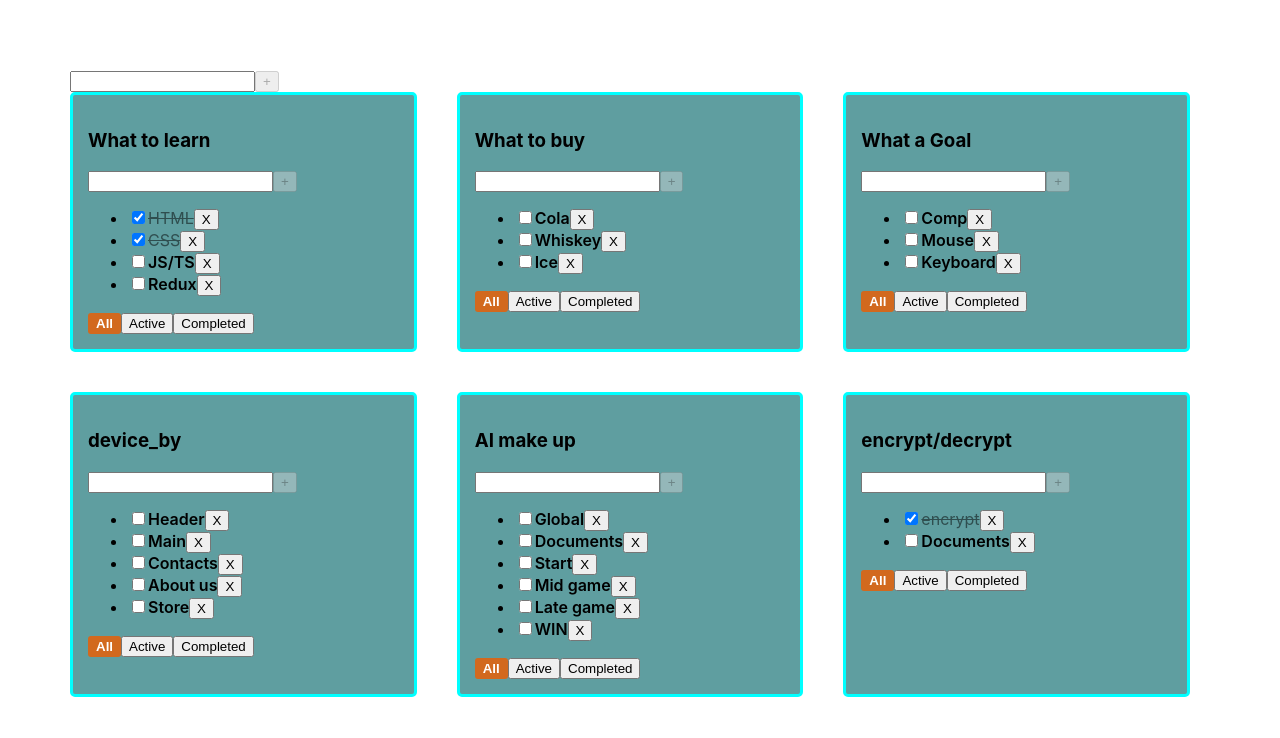
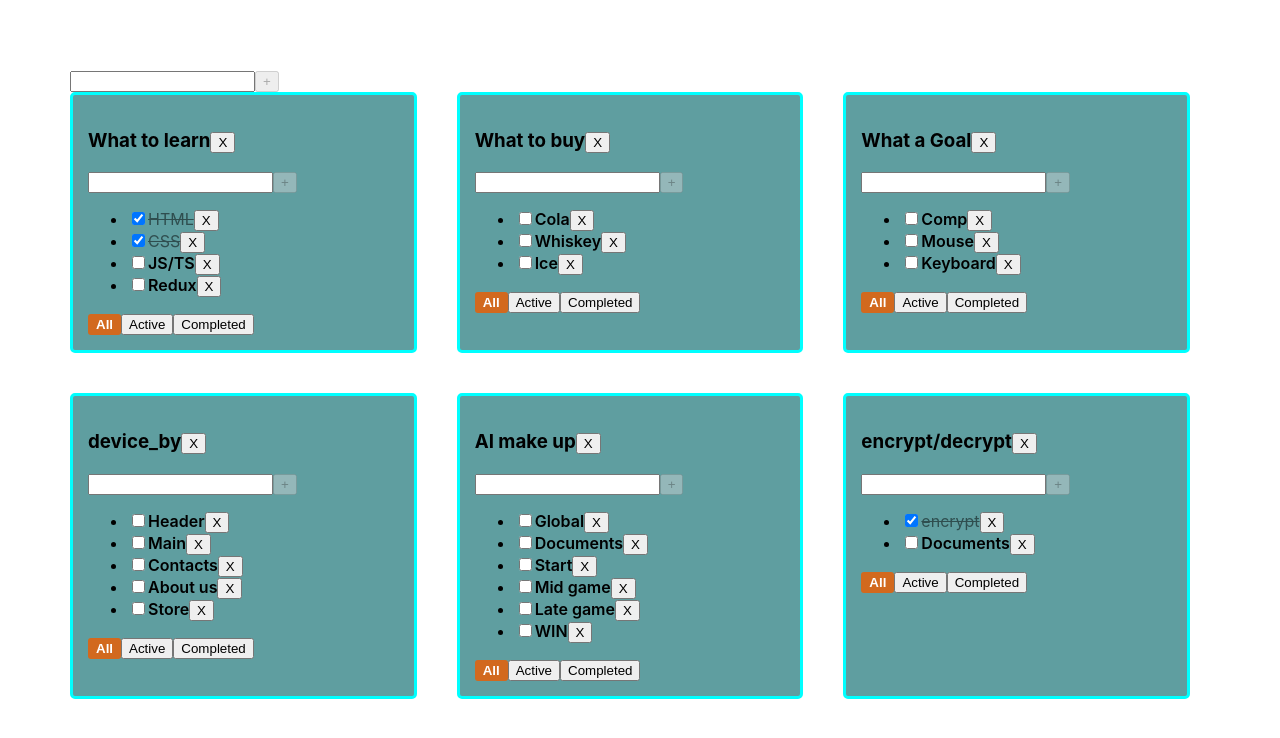
Before and after one commit to wewealka/1-todolist, a React (Create React App) app: page / in a window 1280 px wide. Shown: the top 738 px of the page. Built offline with nearby package versions, Linux system fonts and the light colour scheme.

Commit message:
add new type for controlled function

```diff
--- a/src/layout/ConceptWindows.tsx
+++ b/src/layout/ConceptWindows.tsx
@@ -5,27 +5,26 @@ import { useAutoAnimate } from '@formkit/auto-animate/react';
 import { CombinedInput } from "../components/input/InputU";
 
 export type FiltersValuesType = "All" | "Active" | "Completed";
-
 export type TaskType = {
     id: string;
     title: string;
     isDone: boolean;
 };
 export type ConceptWindowsPropsType = {
+    cwId: string
     title: string;
     tasks: Array<TaskType>;
 };
 export type MainType = {
-    mainObj: ConceptWindowsPropsType
-}
+    mainObj: ConceptWindowsPropsType;
+    onRemoveWindow: (title: string) => void;
+};
 
-
-
-export const ConceptWindows: React.FC<MainType> = ({ mainObj}) => {
-    const [listRef] = useAutoAnimate<HTMLUListElement>()
+export const ConceptWindows: React.FC<MainType> = ({ mainObj, onRemoveWindow }) => {
+    const [listRef] = useAutoAnimate<HTMLUListElement>();
     const [tasks, setTasks] = useState<TaskType[]>(mainObj.tasks);
     const [activeFilter, setActiveFilter] = useState<FiltersValuesType>("All");
-    const [newTaskTitle, setNewTaskTitle] = useState("");
+    const [newTaskTitle, setNewTaskTitle] = useState<string>("");
 
     const filteredTasks = usageFilterBtn(tasks, activeFilter);
 
@@ -39,8 +38,8 @@ export const ConceptWindows: React.FC<MainType> = ({ mainObj}) => {
         setTasks(updatedTasks);
     };
 
+    const filters: FiltersValuesType[] = ["All", "Active", "Completed"];
 
-    const filters: FiltersValuesType[] = ["All", "Active", "Completed"];
     const buttonList = filters.map(filter => (
         <MainButton
             key={filter}
@@ -48,27 +47,29 @@ export const ConceptWindows: React.FC<MainType> = ({ mainObj}) => {
             className={activeFilter === filter ? "active" : undefined}
             callBack={() => setActiveFilter(filter)}
         />
-    ))
+    ));
 
     const taskList = filteredTasks.map((task: TaskType) => {
-        const changeStatusHandler = (e: ChangeEvent<HTMLInputElement>) => changeStatus(task.id, e.currentTarget.checked)
+        const changeStatusHandler = (e: ChangeEvent<HTMLInputElement>) => changeStatus(task.id, e.currentTarget.checked);
         return (
             <li key={task.id}>
                 <input
                     type="checkbox"
                     onChange={changeStatusHandler}
                     checked={task.isDone}
-
                 />
                 <span className={task.isDone ? "task-done" : "task"}>{task.title}</span>
                 <MainButton name={"X"} callBack={() => removeTask(task.id)} />
             </li>
-        )
+        );
     });
 
     return (
         <div>
-            <h3>{mainObj.title}</h3>
+            <h3>
+                {mainObj.title}
+                <MainButton name={"X"} callBack={() => onRemoveWindow(mainObj.cwId)} />
+            </h3>
             <div>
                 <CombinedInput
                     newTaskTitle={newTaskTitle}
```
